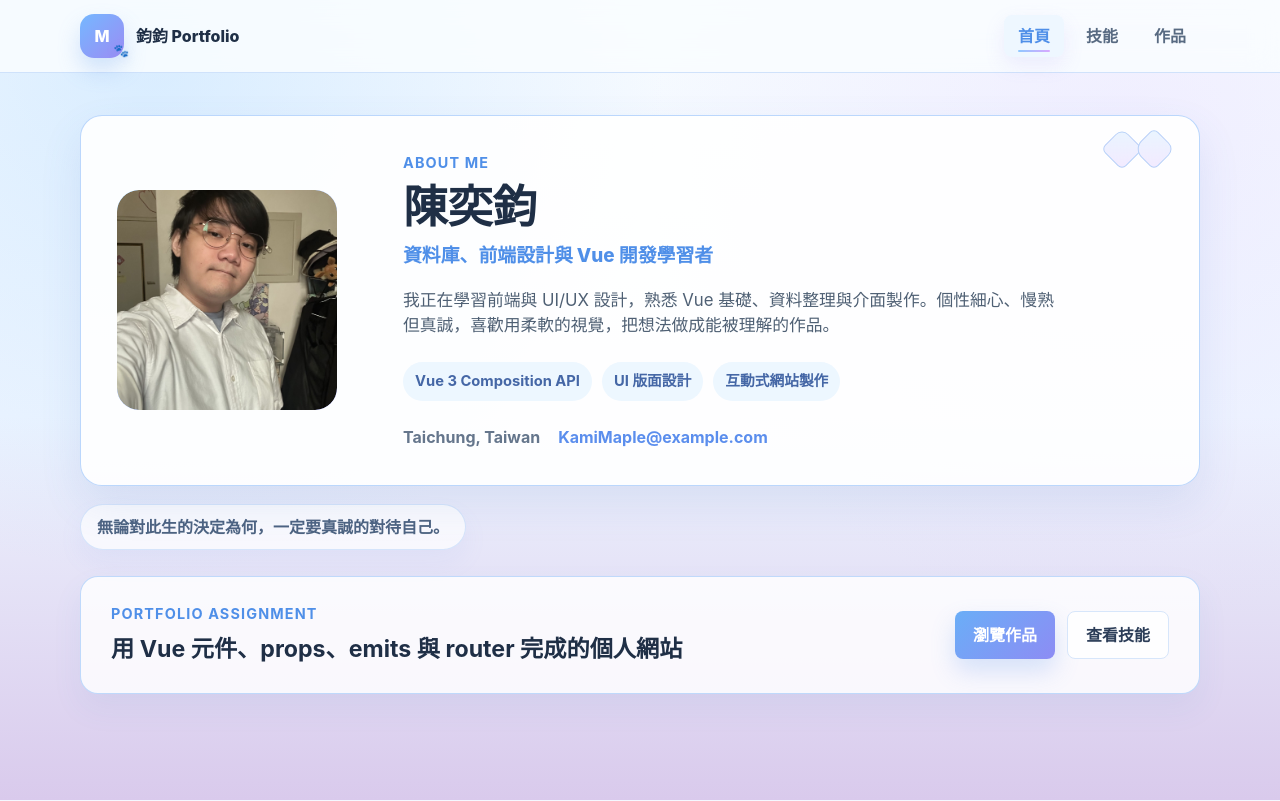
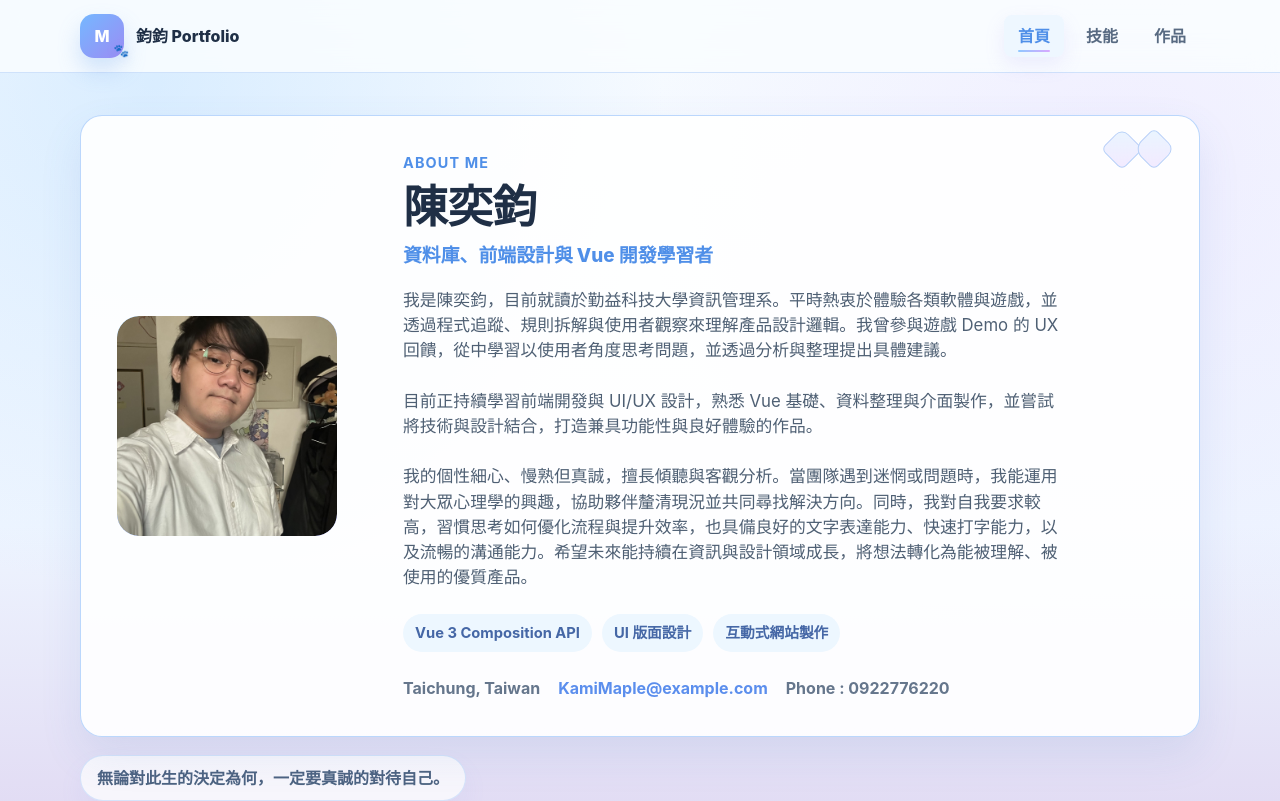
Before and after one commit to an80546/MyPortfolio, a Vue app: page / in a window 1280 px wide. Shown: the top 801 px of the page. Built offline with nearby package versions, Linux system fonts and the light colour scheme.

Commit message:
edit intro

```diff
--- a/src/components/ProfileCard.vue
+++ b/src/components/ProfileCard.vue
@@ -18,7 +18,14 @@ defineProps({
       <p class="eyebrow">About Me</p>
       <h1>{{ profile.name }}</h1>
       <p class="title">{{ profile.title }}</p>
-      <p class="intro">{{ profile.intro }}</p>
+      <p class="intro">我是陳奕鈞，目前就讀於勤益科技大學資訊管理系。平時熱衷於體驗各類軟體與遊戲，並透過程式追蹤、規則拆解與使用者觀察來理解產品設計邏輯。我曾參與遊戲 Demo 的 UX
+        回饋，從中學習以使用者角度思考問題，並透過分析與整理提出具體建議。 <br><br>
+
+        目前正持續學習前端開發與 UI/UX 設計，熟悉 Vue 基礎、資料整理與介面製作，並嘗試將技術與設計結合，打造兼具功能性與良好體驗的作品。
+        <br><br>
+
+        我的個性細心、慢熟但真誠，擅長傾聽與客觀分析。當團隊遇到迷惘或問題時，我能運用對大眾心理學的興趣，協助夥伴釐清現況並共同尋找解決方向。同時，我對自我要求較高，習慣思考如何優化流程與提升效率，也具備良好的文字表達能力、快速打字能力，以及流暢的溝通能力。希望未來能持續在資訊與設計領域成長，將想法轉化為能被理解、被使用的優質產品。
+      </p>
 
       <ul class="highlight-list">
         <!-- v-for 會依照陣列資料重複產生畫面；:key 幫助 Vue 追蹤每個項目。 -->
@@ -28,6 +35,7 @@ defineProps({
       <div class="meta">
         <span>{{ profile.location }}</span>
         <a :href="`mailto:${profile.email}`">{{ profile.email }}</a>
+        <span>Phone : {{ profile.phone }}</span>
       </div>
     </div>
   </section>
--- a/src/data/profile.js
+++ b/src/data/profile.js
@@ -7,4 +7,5 @@ export const profile = {
   intro:
     '我正在學習前端與 UI/UX 設計，熟悉 Vue 基礎、資料整理與介面製作。個性細心、慢熟但真誠，喜歡用柔軟的視覺，把想法做成能被理解的作品。',
   highlights: ['Vue 3 Composition API', 'UI 版面設計', '互動式網站製作'],
+  phone: '0922776220',
 }
```
